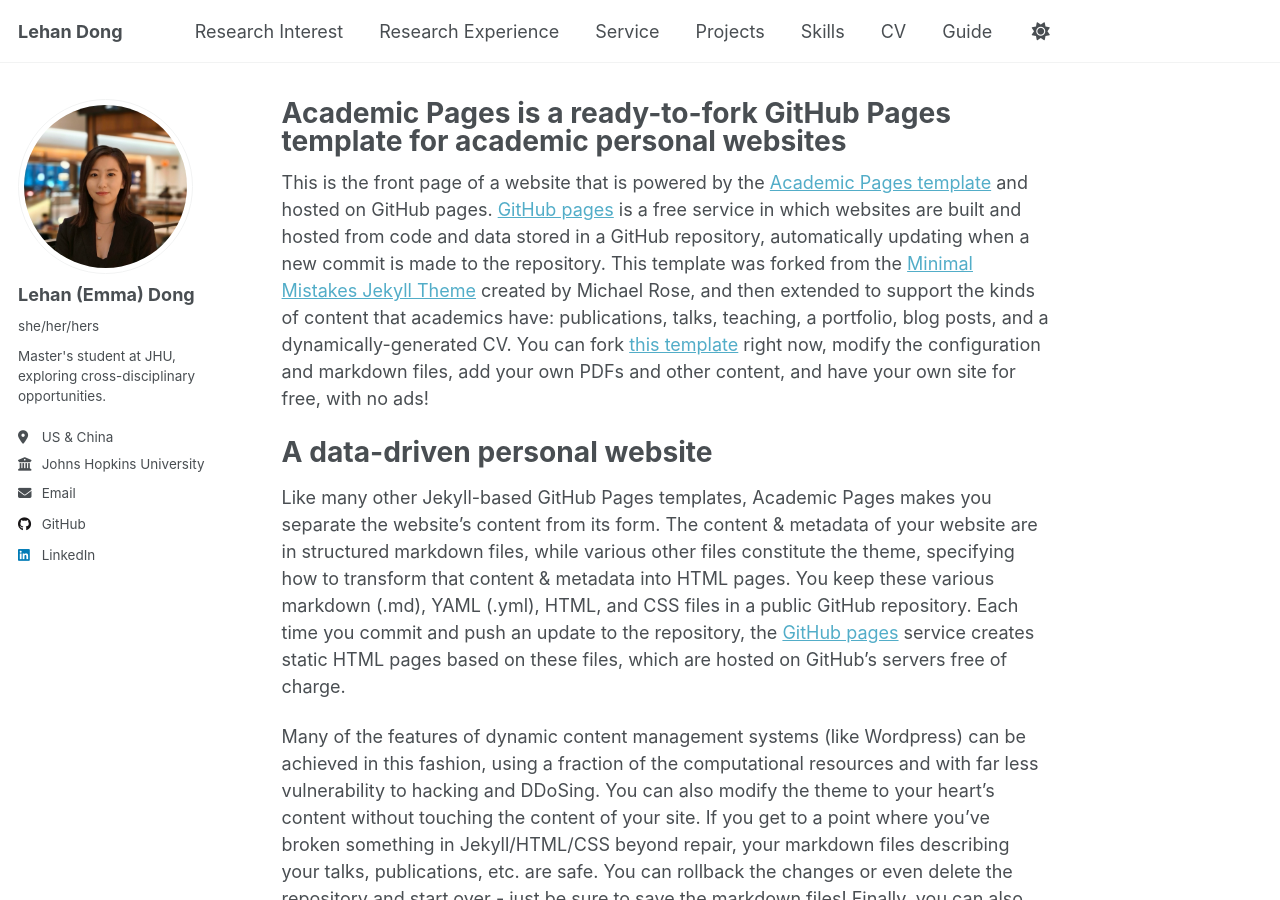
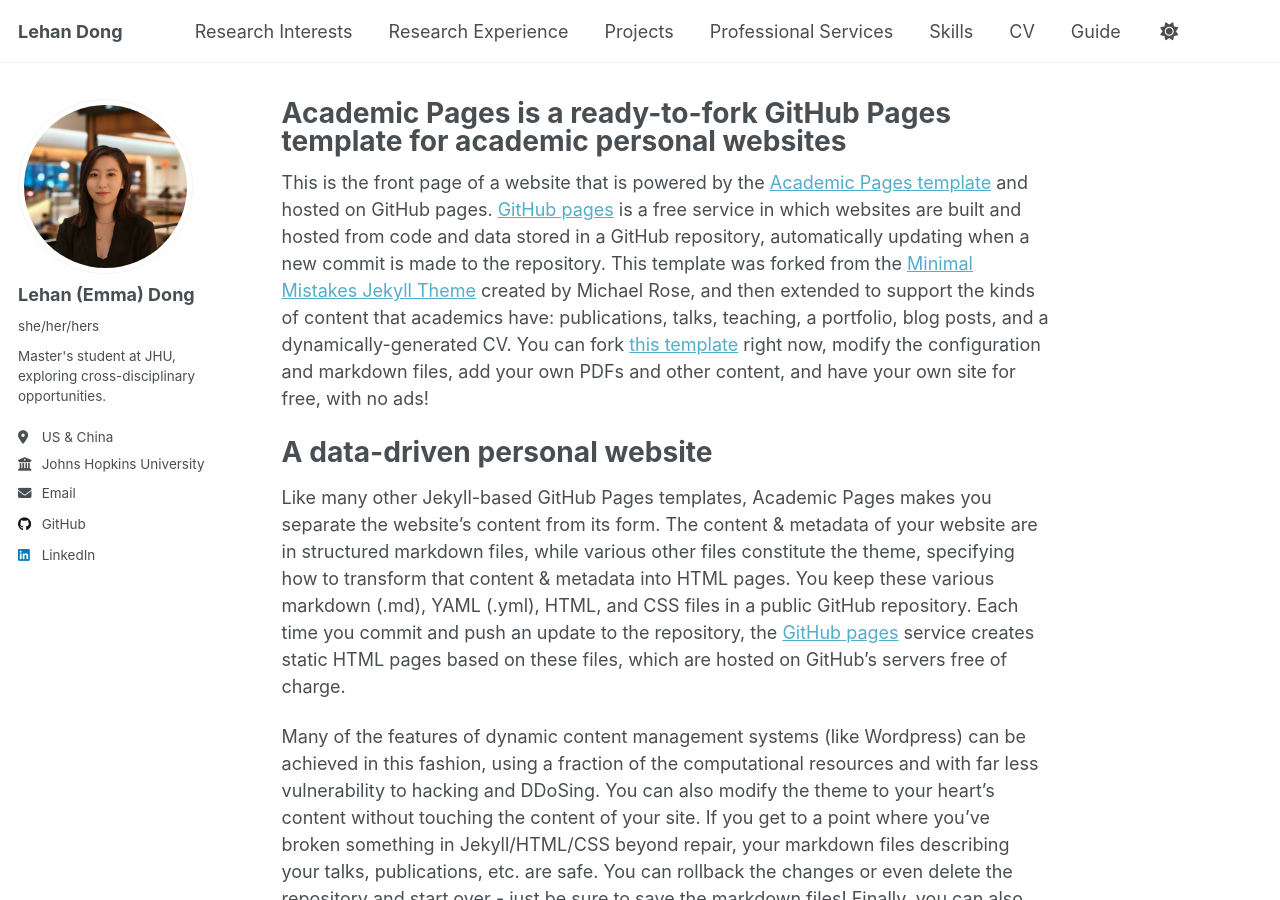
Before and after one commit to LehanDong/lehandongwebsite, a Jekyll site: the page built from _pages/about.md, in a window 1280 px wide and 900 px high. Built offline with Jekyll 4.4.1, drawn with Linux system fonts in a browser that asks for light colours.

Commit message:
navigation.yml

```diff
--- a/_data/navigation.yml
+++ b/_data/navigation.yml
@@ -8,17 +8,17 @@
 #      Markdown formatted page while the second is generated using JSON.
 
 main:
-  - title: "Research Interest"
+  - title: "Research Interests"
     url: /publications/
 
   - title: "Research Experience"
     url: /talks/
 
-  - title: "Service"
-    url: /teaching/
-
   - title: "Projects"
     url: /portfolio/
+
+  - title: "Professional Services"
+    url: /teaching/
 
   - title: "Skills"
     url: /year-archive/
```
